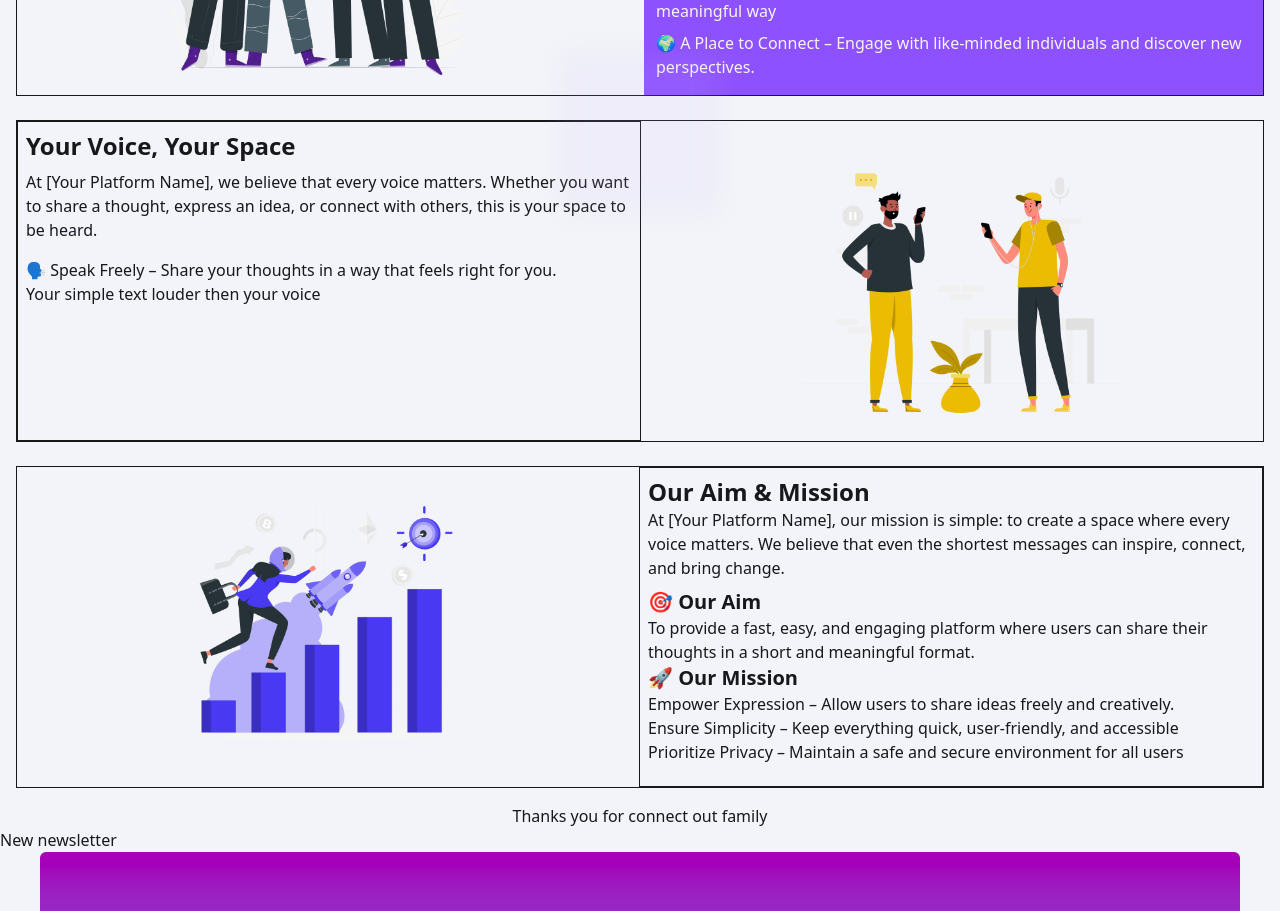
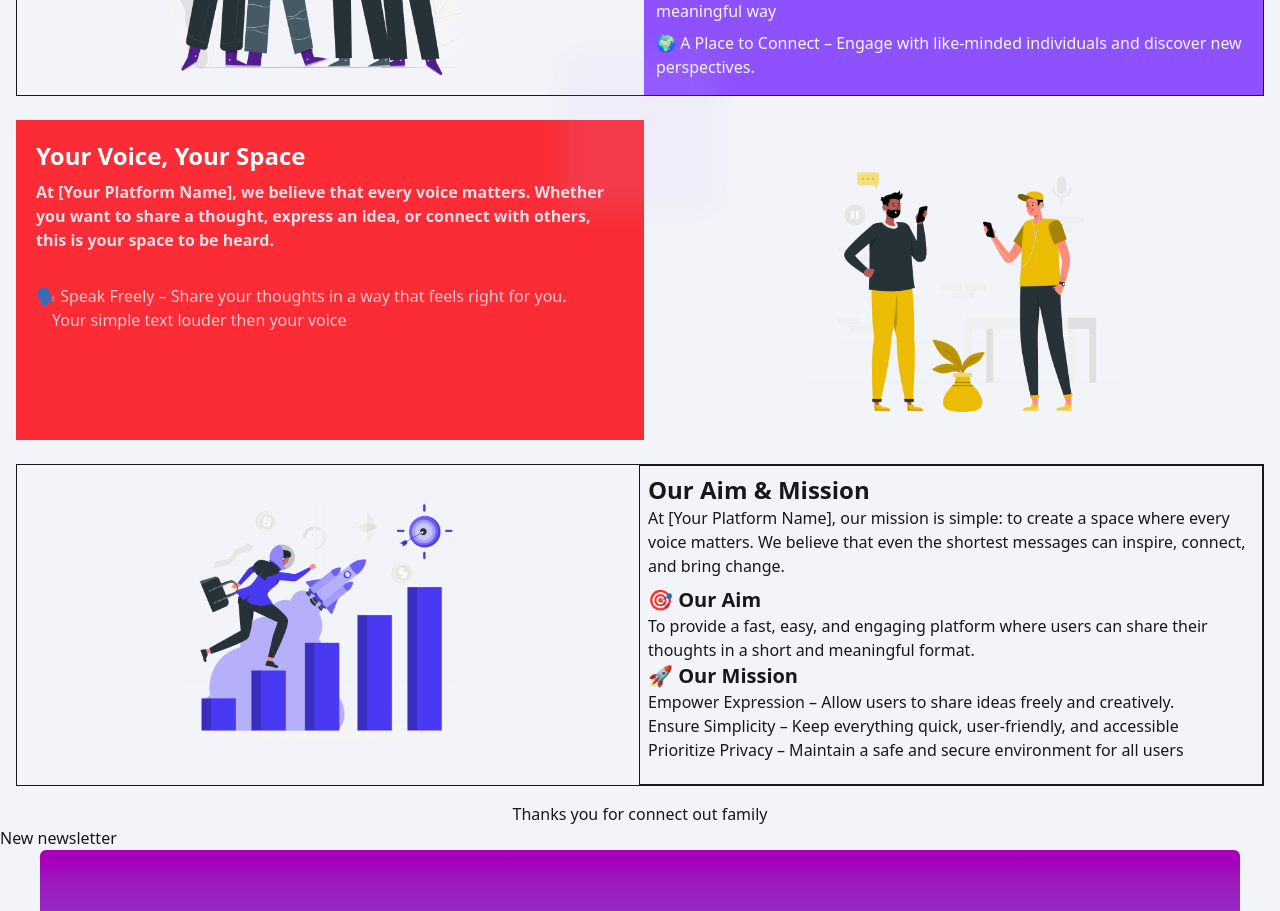
Before and after one commit to SakibFakir69/connectToToyou_client, a React (Vite) app: page / in a window 1280 px wide. Shown: the part 1660-2571 px from the top of the page. Built offline with nearby package versions, Linux system fonts and the light colour scheme; no server answers.

Commit message:
3rd done

```diff
--- a/src/Homecomponents/AboutNow.jsx
+++ b/src/Homecomponents/AboutNow.jsx
@@ -120,39 +120,47 @@ function AboutNow() {
 
         {/* 4 */}
 
-        <section className=" border md:flex gap-4 mt-6 ">
+        <section className="  md:flex gap-4 mt-6 ">
           <motion.div
             initial={{ opacity: 0, x: -50 }}
             whileInView={{ opacity: 1, x: 0 }}
             transition={{ duration: 0.8, ease: "easeInOut" }}
-            className="border p-2 flex flex-col gap-4 flex-1"
+            className=" p-3 flex flex-col gap-4 flex-1 bg-red-500 "
           >
-            <div className="flex flex-col gap-2">
-              <h2 className="md:text-2xl font-semibold">
+            <div className="flex flex-col gap-2  p-2">
+              <h2 className="md:text-2xl font-semibold text-white text-xl">
                 Your Voice, Your Space
               </h2>
 
-              <p>
+              <p className="font-semibold text-slate-200 opacity-95">
                 At [Your Platform Name], we believe that every voice matters.
                 Whether you want to share a thought, express an idea, or connect
                 with others, this is your space to be heard.
               </p>
+
+
             </div>
 
-            <div>
-              <p>
+            <div className=" flex flex-col spcae-y-3 p-2">
+              <p className="text-stone-200 opacity-85">
                 🗣 Speak Freely – Share your thoughts in a way that feels right
                 for you.
               </p>
-              <p>Your simple text louder then your voice</p>
+              <p  className="text-stone-200 ml-4 opacity-85">Your simple text louder then your voice</p>
             </div>
+
           </motion.div>
 
           {/* 4 */}
 
-          <div className="flex flex-1 justify-center ">
+          <motion.div
+
+          initial={{scale:0, opacity:0.4,rotate:180}}
+          whileInView={{scale:1, opacity:1,rotate:0 }}
+          transition={{duration:0.5, delay:0.2, ease:"easeInOut"}}
+          className="flex flex-1 justify-center ">
             <img src={voice} alt="voice img" className="md:h-80 h-72" />
-          </div>
+          </motion.div>
         </section>
 
         <section className=" border md:flex gap-4 mt-6 ">
```
